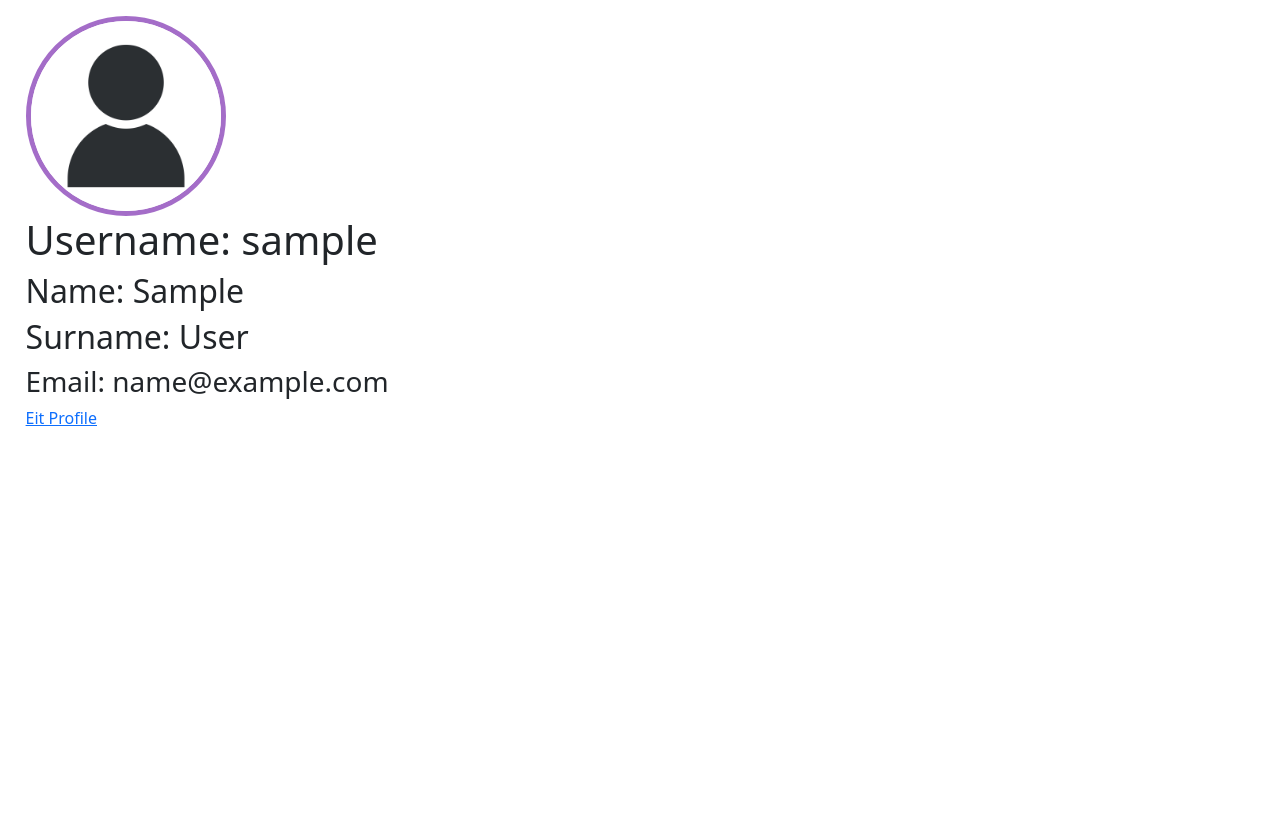
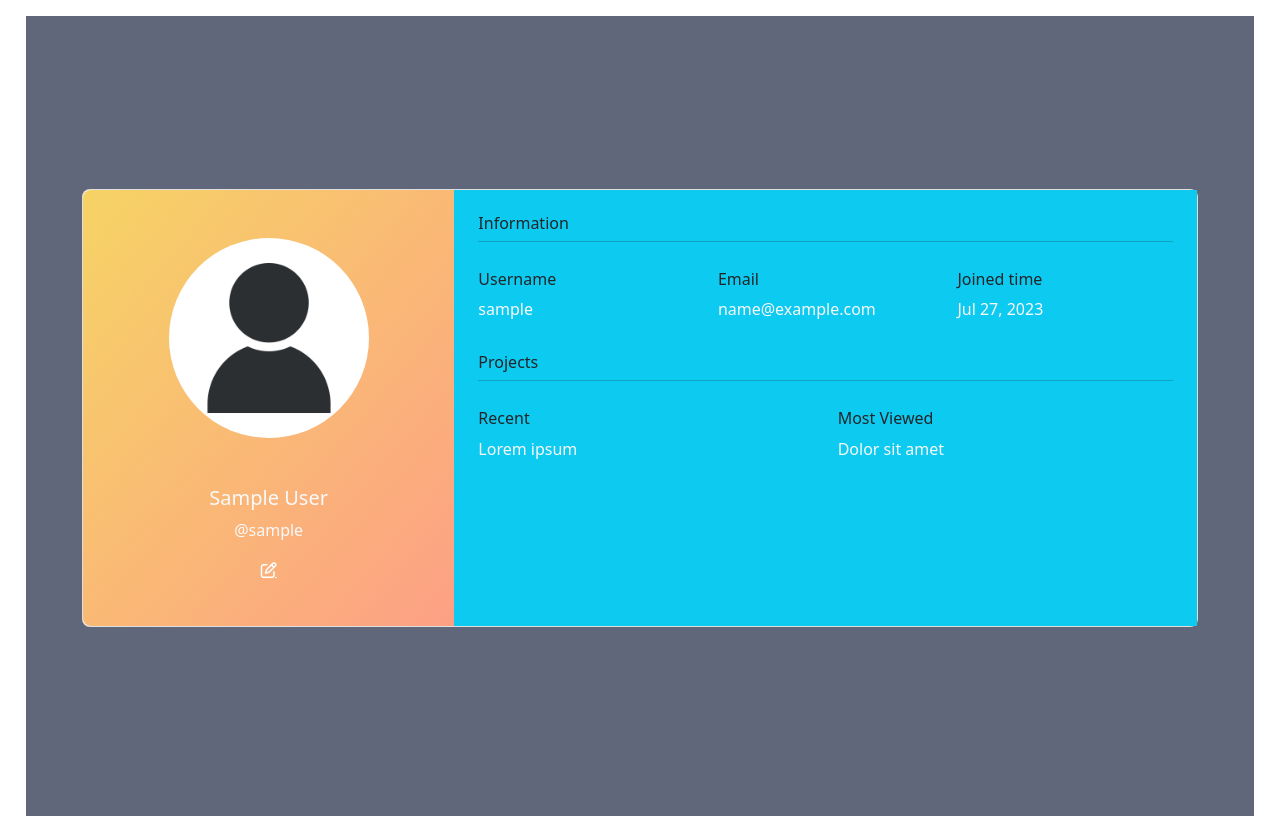
Before and after one commit to bilolbek1/django-goodreads_clone, a Django app: page /users/profile/ in a window 1280 px wide. Shown: the part 77-893 px from the top of the page. Before the commit the page ends 503 px from the top, so only its background shows below. Run offline with Django 4.2, Linux system fonts and the light colour scheme; the visitor is signed in with stand-in values (Sample User, id 1).

Commit message:
book_detail, books_list and profile styles and pictures and paginations

```diff
--- a/books/models.py
+++ b/books/models.py
@@ -8,6 +8,7 @@ class Book(models.Model):
     description = models.TextField()
     isbn = models.CharField(max_length=17)
     books_picture = models.ImageField(default='default_book.png')
+
 
     def __str__(self):
         return self.title.upper()
--- a/static/css/main.css
+++ b/static/css/main.css
@@ -30,7 +30,6 @@
     height: 200px;
     border-radius: 50%;
     object-fit: cover;
-    border: 5px solid rgba(104, 12, 164, 0.6);
 }
 .ww2{
     color: #ffffff ;
@@ -45,3 +44,11 @@
     width: 200px;
     height: 200px;
 }
+.gradient-custom {
+    background: #f6d365;
+    background: -webkit-linear-gradient(to right bottom, rgba(246, 211, 101, 1), rgba(253, 160, 133, 1));
+    background: linear-gradient(to right bottom, rgba(246, 211, 101, 1), rgba(253, 160, 133, 1))
+}
+.shadow{
+    box-shadow: 15px 15px 15px 20px #AA77FF;
+}
--- a/templates/base.html
+++ b/templates/base.html
@@ -6,6 +6,7 @@
     <title>Title</title>
     <link href="https://cdn.jsdelivr.net/npm/bootstrap@5.0.2/dist/css/bootstrap.min.css" rel="stylesheet" integrity="sha384-EVSTQN3/azprG1Anm3QDgpJLIm9Nao0Yz1ztcQTwFspd3yD65VohhpuuCOmLASjC" crossorigin="anonymous">
     <link href="{% static 'css/main.css' %}" rel="stylesheet" type="text/css">
+    <link rel="stylesheet" href="https://cdnjs.cloudflare.com/ajax/libs/font-awesome/6.4.0/css/all.min.css" integrity="sha512-iecdLmaskl7CVkqkXNQ/ZH/XLlvWZOJyj7Yy7tcenmpD1ypASozpmT/E0iPtmFIB46ZmdtAc9eNBvH0H/ZpiBw==" crossorigin="anonymous" referrerpolicy="no-referrer" />
 </head>
 <body>
 
--- a/users/templates/profile.html
+++ b/users/templates/profile.html
@@ -2,13 +2,59 @@
 
 {% block content %}
 
-    <img class="profile_image" src="{{ user.profile_picture.url }}">
-<h1>Username: {{ user.username }}</h1>
-<h2>Name: {{ user.first_name }}</h2>
-<h2>Surname: {{ user.last_name }}</h2>
-<h3>Email: {{ user.email }}</h3>
 
-    <a href="{% url 'profile_update' %}">Eit Profile</a>
+<section class="vh-100" style="background-color: #61677A;">
+  <div class="container py-50 h-100 ">
+    <div class="row d-flex justify-content-center align-items-center h-100">
+      <div class="col col-lg-12 mb-4 mb-lg-0">
+        <div class="card mb-3" style="border-radius: .5rem;">
+          <div class="row g-0">
+            <div class="col-md-4 gradient-custom bg-success text-center text-light"
+              style="border-top-left-radius: .5rem; border-bottom-left-radius: .5rem;">
+              <img src="{{ user.profile_picture.url }}"
+                alt="Avatar" class="img-fluid my-5 profile_image"/>
+              <h5>{{ user.first_name }} {{ user.last_name }}</h5>
+              <p>@{{ user.username }}</p>
+              <a href="{% url 'profile_update' %}" class="far fa-edit mb-5" style="color: white;"></a>
+            </div>
+            <div class="col-md-8 bg-info text-dark">
+              <div class="card-body p-4">
+                <h6>Information</h6>
+                <hr class="mt-0 mb-4 bg-dark">
+                <div class="row pt-1">
+                    <div class="col-4 mb-3">
+                    <h6>Username</h6>
+                    <p class="text-light">{{ user.username}}</p>
+                  </div>
+                    <div class="col-4 mb-3">
+                    <h6>Email</h6>
+                    <p class="text-light">{{ user.email }}</p>
+                  </div>
+                  <div class="col-4 mb-3">
+                    <h6>Joined time</h6>
+                    <p class="text-light">{{ user.date_joined |date:"M d, Y" }}</p>
+                  </div>
+                </div>
+                <h6>Projects</h6>
+                <hr class="mt-0 mb-4">
+                <div class="row pt-1">
+                  <div class="col-6 mb-3">
+                    <h6>Recent</h6>
+                    <p class="text-light">Lorem ipsum</p>
+                  </div>
+                  <div class="col-6 mb-3">
+                    <h6>Most Viewed</h6>
+                    <p class="text-light">Dolor sit amet</p>
+                  </div>
+                </div>
+              </div>
+            </div>
+          </div>
+        </div>
+      </div>
+    </div>
+  </div>
+</section>
 
 
 {% endblock content %}
```
Also changed, not shown: books/templates/book_list.html (+68 -3 lines), books/views.py (+8 -2 lines).
